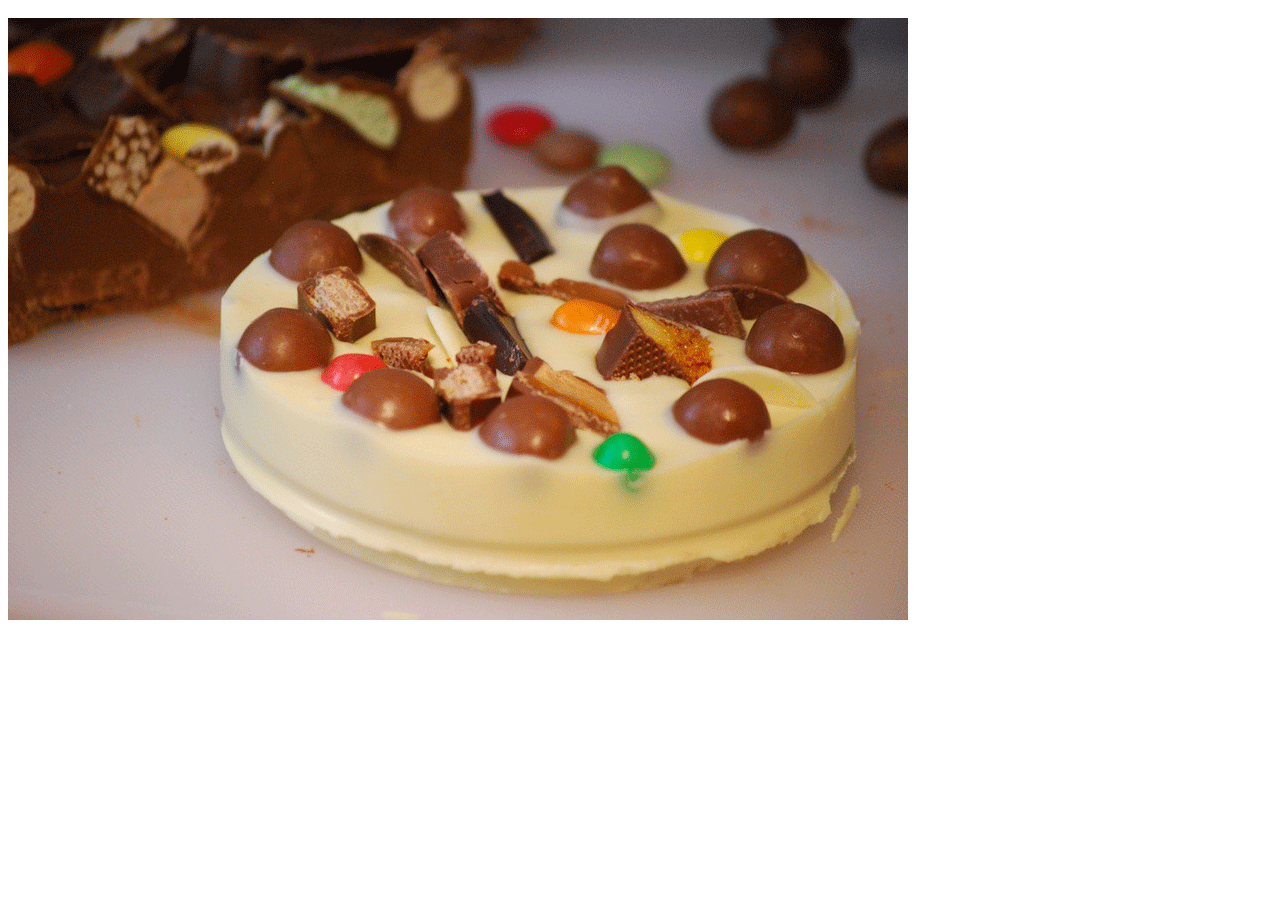
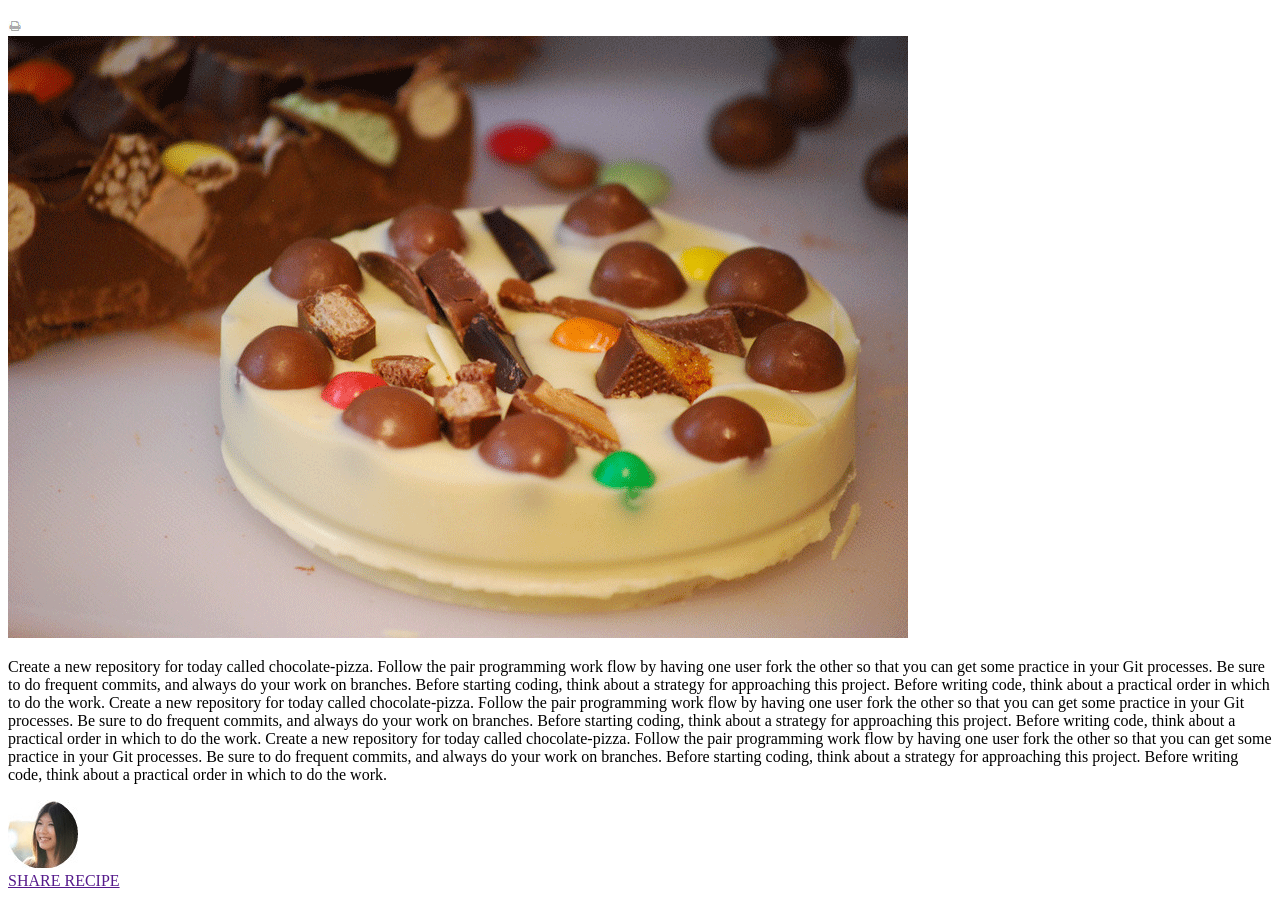
Before and after one commit to CodeMell/chocolate-pizza, a plain HTML site: page index.html in a window 1280 px wide. Shown: the part 194-1092 px from the top of the page. Before the commit the page ends 834 px from the top, so only its background shows below. Drawn offline with Linux system fonts and the light colour scheme.

Commit message:
Update index.html

```diff
--- a/index.html
+++ b/index.html
@@ -4,6 +4,7 @@
 <!--[if IE 8]>         <html class="no-js lt-ie9"> <![endif]-->
 <!--[if gt IE 8]>      <html class="no-js"> <!--<![endif]-->
 <html>
+
 <head>
     <meta charset="utf-8">
     <meta http-equiv="X-UA-Compatible" content="IE=edge">
@@ -12,6 +13,7 @@
     <meta name="viewport" content="width=device-width, initial-scale=1">
     <link rel="stylesheet" href="style.css">
 </head>
+
 <body>
     <nav>
         <img src="img/logo.png">
@@ -27,12 +29,35 @@
         <img src="img/mail-icon.png">
     </nav>
     <section>
+        <div>
             <h1>Chocolate Pizza</h1>
+            <img src="img/print-icon.png">
+        </div>
         <img src="img/choco-pizza.png">
-            <p></p>
+        <p>
+            Create a new repository for today called chocolate-pizza. Follow the pair programming work flow by having
+            one user fork the other so that you can get some practice in your Git processes. Be sure to do frequent
+            commits, and always do your work on branches. Before starting coding, think about a strategy for approaching
+            this project. Before writing code, think about a practical order in which to do the work.
+
+            Create a new repository for today called chocolate-pizza. Follow the pair programming work flow by having
+            one user fork the other so that you can get some practice in your Git processes. Be sure to do frequent
+            commits, and always do your work on branches. Before starting coding, think about a strategy for approaching
+            this project. Before writing code, think about a practical order in which to do the work.
+
+            Create a new repository for today called chocolate-pizza. Follow the pair programming work flow by having
+            one user fork the other so that you can get some practice in your Git processes. Be sure to do frequent
+            commits, and always do your work on branches. Before starting coding, think about a strategy for approaching
+            this project. Before writing code, think about a practical order in which to do the work.
+        </p>
         <div></div>
     </section>
-        <footer></footer>
+    <footer>
+        <img src="img/van-pic.png">
+        <div></div>
+        <a href="">SHARE RECIPE</a>
+    </footer>
     <script src="app.js" async defer></script>
 </body>
+
 </html>
```
Lines whose indentation alone changed are shown as unchanged.
